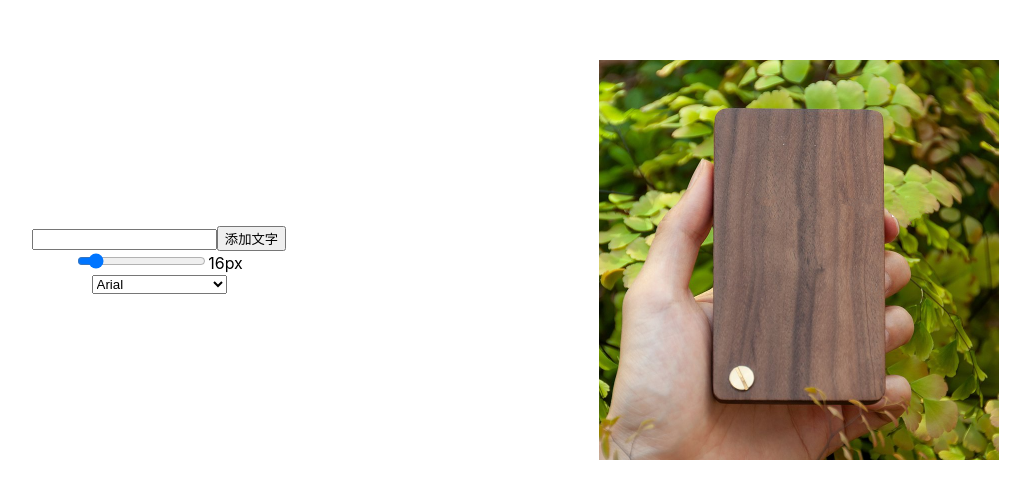
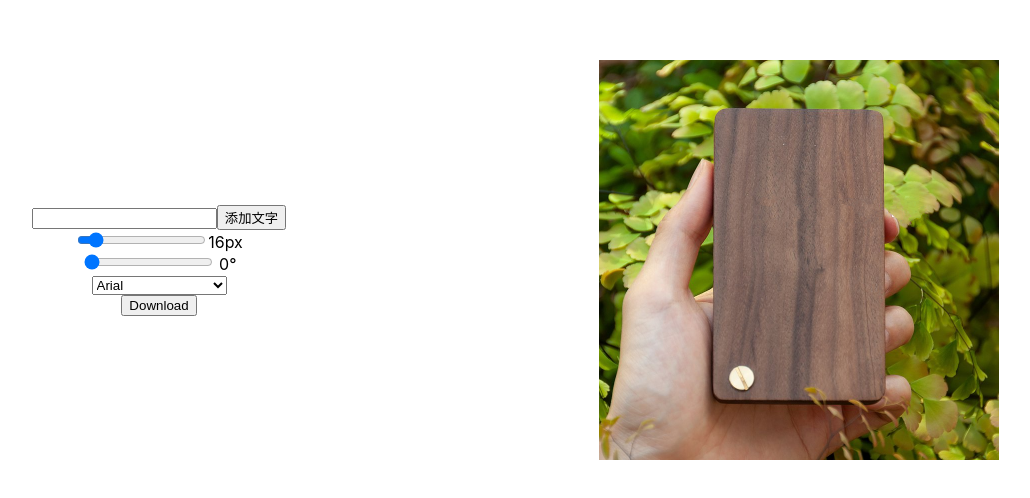
Before and after one commit to jenghua/draggable.github.io, a React (Create React App) app: page / in a window 1280 px wide. Shown: the part 140-638 px from the top of the page, without its empty margins (33-1063 px from the left). Built offline with nearby package versions, Linux system fonts and the light colour scheme.

Commit message:
[新增]download & ttf

```diff
--- a/package.json
+++ b/package.json
@@ -6,6 +6,8 @@
     "@testing-library/jest-dom": "^5.17.0",
     "@testing-library/react": "^13.4.0",
     "@testing-library/user-event": "^13.5.0",
+    "html2canvas": "^1.4.1",
+    "jspdf": "^2.5.1",
     "react": "^18.2.0",
     "react-dom": "^18.2.0",
     "react-draggable": "^4.4.6",
--- a/src/App.css
+++ b/src/App.css
@@ -5,6 +5,11 @@
 .App-logo {
   height: 40vmin;
   pointer-events: none;
+}
+
+@font-face {
+  font-family: 'dfhsiuw3';
+  src: url('../public/dfhsiuw3-b5.ttf') format('truetype');
 }
 
 @media (prefers-reduced-motion: no-preference) {
--- a/src/App.js
+++ b/src/App.js
@@ -1,11 +1,13 @@
 import React, { useState } from 'react';
 import Draggable from 'react-draggable';
+import html2canvas from 'html2canvas';
 import './App.css';
 
 function App() {
   const [text, setText] = useState('');
   const [fontSize, setFontSize] = useState(16);
   const [fontFamily, setFontFamily] = useState('Arial');
+  const [rotation, setRotation] = useState(0); // 新增旋轉狀態
 
   const handleAddText = () => {
     const inputText = document.getElementById('inputText').value;
@@ -20,6 +22,28 @@ function App() {
     setFontFamily(event.target.value);
   };
 
+  const handleRotationChange = (event) => { // 新增旋轉處理器
+    setRotation(event.target.value);
+  };
+
+  const handleDownload = () => {
+    html2canvas(document.querySelector(".image-container")).then(canvas => {
+      const imgData = canvas.toDataURL('image/png');
+
+      // 創建一個新的鏈接元素
+      const link = document.createElement('a');
+
+      // 將鏈接的 href 設置為圖像的數據 URL
+      link.href = imgData;
+
+      // 將鏈接的下載屬性設置為想要的檔案名稱
+      link.download = 'download.png';
+
+      // 觸發鏈接的點擊事件來開始下載
+      link.click();
+    });
+  };
+
   return (
     <div className="container">
       <div className="text-controls">
@@ -32,19 +56,28 @@ function App() {
           <span>{fontSize}px</span>
         </div>
         <div>
+          <input id="inputRotation" type="range" min="0" max="360" value={rotation} onChange={handleRotationChange} /> {/* 新增旋轉輸入範圍 */}
+          <span>{rotation}°</span>
+        </div>
+        <div>
           <select id="inputFontFamily" value={fontFamily} onChange={handleFontFamilyChange}>
             <option value="Arial">Arial</option>
             <option value="Verdana">Verdana</option>
             <option value="Courier New">Courier New</option>
             <option value="Georgia">Georgia</option>
             <option value="Times New Roman">Times New Roman</option>
+            <option value="dfhsiuw3">中文秀風體</option>
+
           </select>
         </div>
+        <button onClick={handleDownload}>Download</button>
       </div>
       <div className="image-container">
         <Draggable bounds="parent">
-          <div style={{ position: 'absolute', cursor: 'move', fontSize: `${fontSize}px`, fontFamily: fontFamily }}>
-            {text}
+          <div style={{ position: 'absolute', cursor: 'move' }}>
+            <div style={{ fontSize: `${fontSize}px`, fontFamily: fontFamily, transform: `rotate(${rotation}deg)` }}>
+              {text}
+            </div>
           </div>
         </Draggable>
       </div>
```
Also changed, not shown: 2 other files (tests, documents, lock files or other folders).
